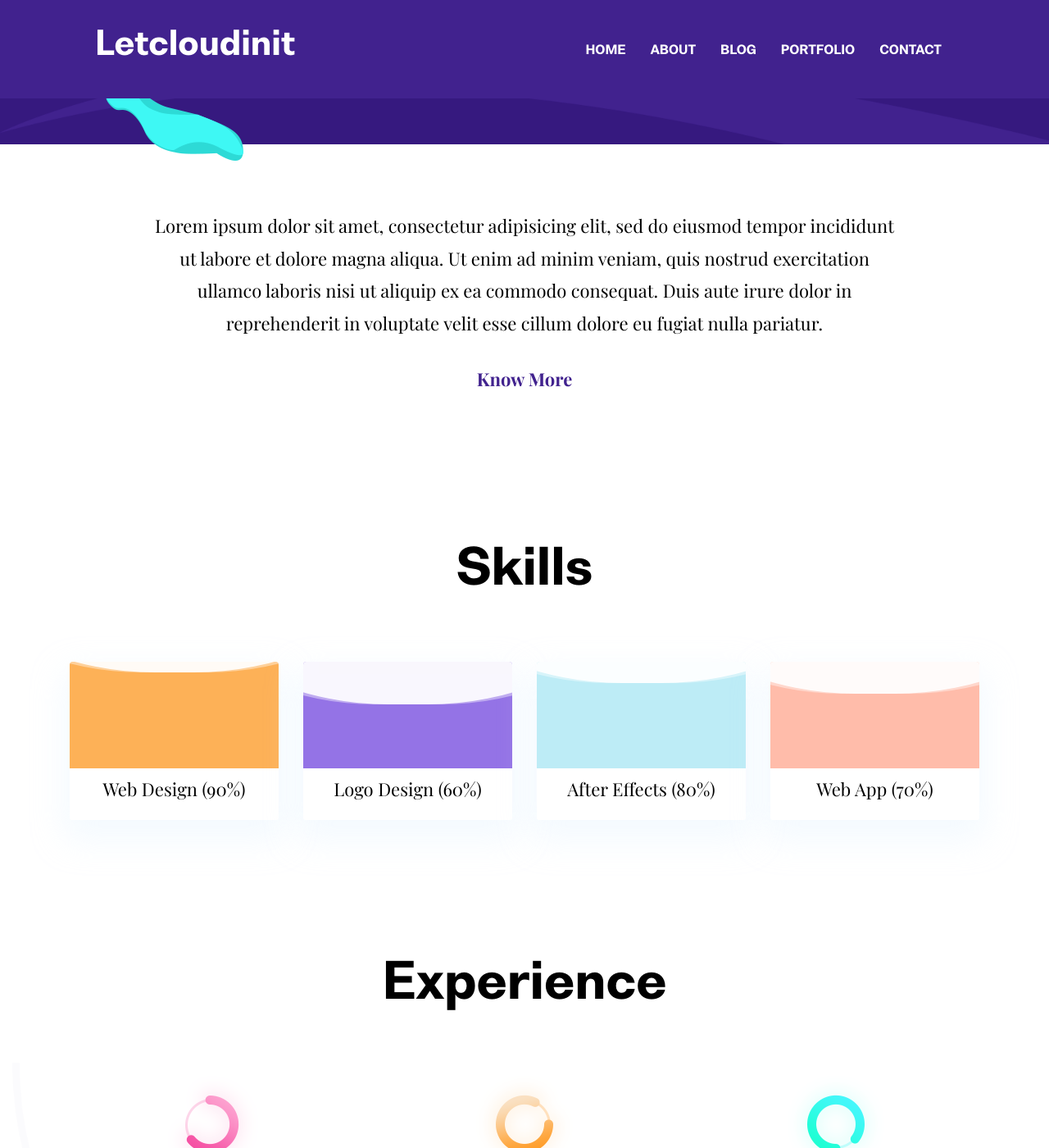
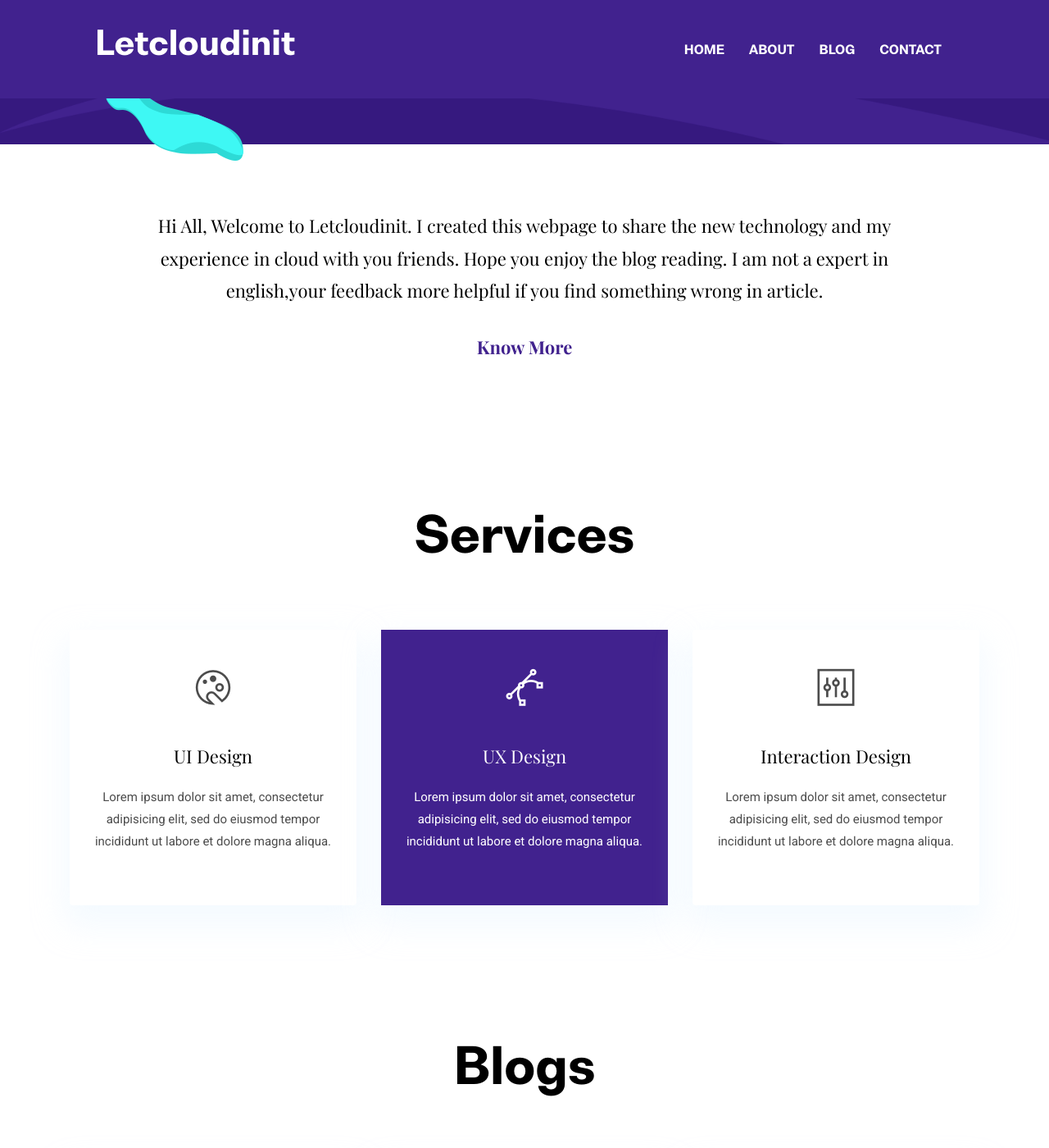
Before and after one commit to vinokumark/letcloudinit.com, a Jekyll site: the page built from index.html, in a window 1280 px wide and 1400 px high, scrolled down 772 px. Shown: the whole window at 82% size. Built offline with Jekyll 4.4.1, drawn with Linux system fonts in a browser that asks for light colours; some of the changed text lies outside the part shown.

Commit message:
new chages

```diff
--- a/_data/settings.yml
+++ b/_data/settings.yml
@@ -1,296 +1,231 @@
-#-------------------------------
-# General Site Settings
-
 title: Letcloudinit
-
-logo:
-author: themefisher
-description: this is meta description
+logo: null
+author: Vinoth
+description: aws,gcp,azure,Automation,AIops,Devops
 email: info@letcloudinit.com
-
+address: Chennai,India
 copyright: Copyright &copy; 2020 Letcloudinit
-
 menu:
-- {name: About, link: '/about'}
-- {name: Blog, link: '/blog'}
-- {name: Portfolio, link: '/portfolio'}
-- {name: Contact, link: '/contact'}
-
-
-#-------------------------------
-# Google Analytics Section
-
-# Analytics helps you understand who visits your website.
-# Learn more at: http://support.google.com/analytics/answer/1008065
-
-# NOTE: If you want to use Google Analytics for basic web tracking: Just uncomment and enter your UA-Code here.
-
+  - name: About
+    link: /about
+  - name: Blog
+    link: /blog
+  - name: Contact
+    link: /contact
 google-analytics: UA-184809044-1
-
-
-#-------------------------------
-# Comment Section (Disqus)
-
-disqus-identifier: # Add your shortname for Disqus Comment. For example mr-brown
-
-
-#-------------------------------
-# Hero Section
-
+disqus-identifier: null
 hero:
   hero-title: Hi! All <br> Welcome to <br> Cloud World
-
 social:
-- {icon: "ti-facebook", link: "#"}
-- {icon: "ti-instagram", link: "#"}
-- {icon: "ti-dribbble", link: "#"}
-- {icon: "ti-twitter", link: "#"}
-
-
-#-------------------------------
-# About (Section and Page)
-
-# About Section
-blurb:
-  Lorem ipsum dolor sit amet, consectetur adipisicing elit, sed do eiusmod tempor incididunt ut labore et dolore magna aliqua. Ut enim ad minim veniam, quis nostrud exercitation ullamco laboris nisi ut aliquip ex ea commodo consequat. Duis aute irure dolor in reprehenderit in voluptate velit esse cillum dolore eu fugiat nulla pariatur.
-
-blurb-btn-link: '/about'
+  - icon: ti-facebook
+    link: '#'
+  - icon: ti-instagram
+    link: '#'
+  - icon: ti-dribbble
+    link: '#'
+  - icon: ti-twitter
+    link: '#'
+blurb: >-
+  Hi All, Welcome to Letcloudinit. I created this webpage to share the new
+  technology and my experience in cloud with you friends.
+  Hope you enjoy the blog reading. I am not a expert in english,your feedback more helpful if you find something wrong in article.
+blurb-btn-link: /blog
 blurb-btn-name: know more
-
-
-# About Page
-
-# Work Process Section
 work-process:
-  - title : "Research and Plan"
-    icon : "assets/images/icons/plan.png"
-    content : "Lorem ipsum dolor sit amet, consectetur adipisicing elit, sed do eiusmod tempor incididunt ut labore et dolore magna aliqua."
-
-  - title : "Design and Develop"
-    icon : "assets/images/icons/design.png"
-    content : "Lorem ipsum dolor sit amet, consectetur adipisicing elit, sed do eiusmod tempor incididunt ut labore et dolore magna aliqua."
-
-  - title : "Deliver"
-    icon : "assets/images/icons/print.png"
-    content : "Lorem ipsum dolor sit amet, consectetur adipisicing elit, sed do eiusmod tempor incididunt ut labore et dolore magna aliqua."
-
-
-# My Team Section
+  - title: Research and Plan
+    icon: assets/images/icons/plan.png
+    content: >-
+      Lorem ipsum dolor sit amet, consectetur adipisicing elit, sed do eiusmod
+      tempor incididunt ut labore et dolore magna aliqua.
+  - title: Design and Develop
+    icon: assets/images/icons/design.png
+    content: >-
+      Lorem ipsum dolor sit amet, consectetur adipisicing elit, sed do eiusmod
+      tempor incididunt ut labore et dolore magna aliqua.
+  - title: Deliver
+    icon: assets/images/icons/print.png
+    content: >-
+      Lorem ipsum dolor sit amet, consectetur adipisicing elit, sed do eiusmod
+      tempor incididunt ut labore et dolore magna aliqua.
 team:
-  - title : "Jack Schenziwe"
-    image : "assets/images/team/member-1.png"
-    designation : "Project Manager"
-
-  - title : "Julias Carlie"
-    image : "assets/images/team/member-2.png"
-    designation : "Web Developer"
-
-  - title : "John Doe"
-    image : "assets/images/team/member-3.png"
-    designation : "Designer"
-
-
-#-------------------------------
-# Skills Section
-
+  - title: Jack Schenziwe
+    image: assets/images/team/member-1.png
+    designation: Project Manager
+  - title: Julias Carlie
+    image: assets/images/team/member-2.png
+    designation: Web Developer
+  - title: John Doe
+    image: assets/images/team/member-3.png
+    designation: Designer
 skills-title: Skills
 skills:
-- {name: Web Design, color: '#fdb157', value: '90%'}
-- {name: Logo Design, color: '#9473e6', value: '60%'}
-- {name: After Effects, color: '#bdecf6', value: '80%'}
-- {name: Web App, color: '#ffbcaa', value: '70%'}
-
-
-#-------------------------------
-# Exprerience Section
-
+  - name: Web Design
+    color: '#fdb157'
+    value: 90%
+  - name: Logo Design
+    color: '#9473e6'
+    value: 60%
+  - name: After Effects
+    color: '#bdecf6'
+    value: 80%
+  - name: Web App
+    color: '#ffbcaa'
+    value: 70%
 experience-title: Experience
 experience:
-- {name: Junior UX Designer, icon: 'icon-1.png', date: 'Jan 2007 - Feb 2009', organization: 'WEBEX'}
-- {name: UX & UI Designer, icon: 'icon-2.png', date: 'Mar 2009 - Aug 2014', organization: 'AUGMEDIX'}
-- {name: Senior UI Designer, icon: 'icon-3.png', date: 'Sep 2014 - Present', organization: 'THEMEFISHER'}
-
-
-#-------------------------------
-# Education Section
-
+  - name: Junior UX Designer
+    icon: icon-1.png
+    date: Jan 2007 - Feb 2009
+    organization: WEBEX
+  - name: UX & UI Designer
+    icon: icon-2.png
+    date: Mar 2009 - Aug 2014
+    organization: AUGMEDIX
+  - name: Senior UI Designer
+    icon: icon-3.png
+    date: Sep 2014 - Present
+    organization: THEMEFISHER
 education-title: Education
 education:
-- {name: Marters in UX Design, date: '2006', organization: 'Masassusets Institute of Technology'}
-- {name: Honours in Fine Arts, date: '2004', organization: 'Harvard University'}
-- {name: Higher Secondary Certificat, date: '2000', organization: 'Cardiff School'}
-- {name: Secondary School Certificate, date: '1998', organization: 'Cardiff School'}
-
-
-#-------------------------------
-# Services Section
-
+  - name: Marters in UX Design
+    date: 2006
+    organization: Masassusets Institute of Technology
+  - name: Honours in Fine Arts
+    date: 2004
+    organization: Harvard University
+  - name: Higher Secondary Certificat
+    date: 2000
+    organization: Cardiff School
+  - name: Secondary School Certificate
+    date: 1998
+    organization: Cardiff School
 services-title: Services
 services:
-- {
-    name: UI Design,
-    icon: ti-palette,
-    description: 'Lorem ipsum dolor sit amet, consectetur adipisicing elit, sed do eiusmod tempor incididunt ut labore et dolore magna aliqua.',
-    active: # Add true to select section
-  }
-- {
-    name: UX Design,
-    icon: ti-vector,
-    description: 'Lorem ipsum dolor sit amet, consectetur adipisicing elit, sed do eiusmod tempor incididunt ut labore et dolore magna aliqua.',
-    active: true # Add true to select section
-  }
-- {
-    name: Interaction Design,
-    icon: ti-panel,
-    description: 'Lorem ipsum dolor sit amet, consectetur adipisicing elit, sed do eiusmod tempor incididunt ut labore et dolore magna aliqua.',
-    active: # Add true to select section
-  }
-
-
-
-#-------------------------------
-# Portfolio (Section and Page)
-
-# Portfolio Home Section
+  - name: UI Design
+    icon: ti-palette
+    description: >-
+      Lorem ipsum dolor sit amet, consectetur adipisicing elit, sed do eiusmod
+      tempor incididunt ut labore et dolore magna aliqua.
+    active: null
+  - name: UX Design
+    icon: ti-vector
+    description: >-
+      Lorem ipsum dolor sit amet, consectetur adipisicing elit, sed do eiusmod
+      tempor incididunt ut labore et dolore magna aliqua.
+    active: true
+  - name: Interaction Design
+    icon: ti-panel
+    description: >-
+      Lorem ipsum dolor sit amet, consectetur adipisicing elit, sed do eiusmod
+      tempor incididunt ut labore et dolore magna aliqua.
+    active: null
 portfolio-home-items:
-  - image : "assets/images/portfolio/item-1.png"
-    url: "#"
-
-  - image : "assets/images/portfolio/item-2.png"
-    url: "#"
-
-  - image : "assets/images/portfolio/item-3.png"
-    url: "#"
-
-  - image : "assets/images/portfolio/item-4.png"
-    url: "#"
-
-  - image : "assets/images/portfolio/item-5.png"
-    url: "#"
-
-
-# Portfolio Page
+  - image: assets/images/portfolio/item-1.png
+    url: '#'
+  - image: assets/images/portfolio/item-2.png
+    url: '#'
+  - image: assets/images/portfolio/item-3.png
+    url: '#'
+  - image: assets/images/portfolio/item-4.png
+    url: '#'
+  - image: assets/images/portfolio/item-5.png
+    url: '#'
 portfolio-label:
-- {
-    title : "UI/UX Design",
-    type : "design"
-  }
-- {
-    title : "BRANDING",
-    type : "branding"
-  }
-- {
-    title : "ILLUSTRATION",
-    type : "illustration"
-  }
-
+  - title: UI/UX Design
+    type: design
+  - title: BRANDING
+    type: branding
+  - title: ILLUSTRATION
+    type: illustration
 portfolio-items:
-  - image : "assets/images/portfolio/item-1.png"
-    url: "#"
+  - image: assets/images/portfolio/item-1.png
+    url: '#'
     portfolio-type:
-     - type: "design"
-     - type: "illustration"
-
-  - image : "assets/images/portfolio/item-2.png"
-    url: "#"
+      - type: design
+      - type: illustration
+  - image: assets/images/portfolio/item-2.png
+    url: '#'
     portfolio-type:
-      - type: "branding"
-
-  - image : "assets/images/portfolio/item-3.png"
-    url: "#"
+      - type: branding
+  - image: assets/images/portfolio/item-3.png
+    url: '#'
     portfolio-type:
-      - type: "illustration"
-
-  - image : "assets/images/portfolio/item-6.png"
-    url: "#"
+      - type: illustration
+  - image: assets/images/portfolio/item-6.png
+    url: '#'
     portfolio-type:
-      - type: "design"
-      - type: "branding"
-
-  - image : "assets/images/portfolio/item-8.png"
-    url: "#"
+      - type: design
+      - type: branding
+  - image: assets/images/portfolio/item-8.png
+    url: '#'
     portfolio-type:
-      - type: "illustration"
-
-  - image : "assets/images/portfolio/item-5.png"
-    url: "#"
+      - type: illustration
+  - image: assets/images/portfolio/item-5.png
+    url: '#'
     portfolio-type:
-      - type: "design"
-
-  - image : "assets/images/portfolio/item-1.png"
-    url: "#"
+      - type: design
+  - image: assets/images/portfolio/item-1.png
+    url: '#'
     portfolio-type:
-      - type: "branding"
-
-  - image : "assets/images/portfolio/item-3.png"
-    url: "#"
+      - type: branding
+  - image: assets/images/portfolio/item-3.png
+    url: '#'
     portfolio-type:
-      - type: "design"
-      - type: "illustration"
-      - type: "branding"
-
-  - image : "assets/images/portfolio/item-7.png"
-    url: "#"
+      - type: design
+      - type: illustration
+      - type: branding
+  - image: assets/images/portfolio/item-7.png
+    url: '#'
     portfolio-type:
-      - type: "illustration"
-
-
-#-------------------------------
-# Testimonials Section
-
+      - type: illustration
 testimonial-items:
-  - name: "Jesica Gomez"
-    image: "assets/images/testimonial/client-1.png"
-    designation : "CEO, Funder"
-    content : "Lorem ipsum dolor sit amet, consectetur adipisicing elit, sed do eiusmod tempor incididunt ut labore et dolore magna aliqua. Ut enim ad minim veniam, <strong>quis nostrud exercitation ullamco laboris nisi ut aliquip ex ea commodo consequat.</strong> Duis aute irure dolor in reprehenderit in voluptate velit esse cillum dolore eu fugiat nulla pariatur."
-
-  - name: "Jesica Gomez"
-    image: "assets/images/testimonial/client-1.png"
-    designation: "CEO, Funder"
-    content: "Lorem ipsum dolor sit amet, consectetur adipisicing elit, sed do eiusmod tempor incididunt ut labore et dolore magna aliqua. Ut enim ad minim veniam, <strong>quis nostrud exercitation ullamco laboris nisi ut aliquip ex ea commodo consequat.</strong> Duis aute irure dolor in reprehenderit in voluptate velit esse cillum dolore eu fugiat nulla pariatur."
-
-  - name: "Jesica Gomez"
-    image: "assets/images/testimonial/client-1.png"
-    designation: "CEO, Funder"
-    content: "Lorem ipsum dolor sit amet, consectetur adipisicing elit, sed do eiusmod tempor incididunt ut labore et dolore magna aliqua. Ut enim ad minim veniam, <strong>quis nostrud exercitation ullamco laboris nisi ut aliquip ex ea commodo consequat.</strong> Duis aute irure dolor in reprehenderit in voluptate velit esse cillum dolore eu fugiat nulla pariatur."
-
-
-#-------------------------------
-# Client Slider Section
-
+  - name: Jesica Gomez
+    image: assets/images/testimonial/client-1.png
+    designation: 'CEO, Funder'
+    content: >-
+      Lorem ipsum dolor sit amet, consectetur adipisicing elit, sed do eiusmod
+      tempor incididunt ut labore et dolore magna aliqua. Ut enim ad minim
+      veniam, <strong>quis nostrud exercitation ullamco laboris nisi ut aliquip
+      ex ea commodo consequat.</strong> Duis aute irure dolor in reprehenderit
+      in voluptate velit esse cillum dolore eu fugiat nulla pariatur.
+  - name: Jesica Gomez
+    image: assets/images/testimonial/client-1.png
+    designation: 'CEO, Funder'
+    content: >-
+      Lorem ipsum dolor sit amet, consectetur adipisicing elit, sed do eiusmod
+      tempor incididunt ut labore et dolore magna aliqua. Ut enim ad minim
+      veniam, <strong>quis nostrud exercitation ullamco laboris nisi ut aliquip
+      ex ea commodo consequat.</strong> Duis aute irure dolor in reprehenderit
+      in voluptate velit esse cillum dolore eu fugiat nulla pariatur.
+  - name: Jesica Gomez
+    image: assets/images/testimonial/client-1.png
+    designation: 'CEO, Funder'
+    content: >-
+      Lorem ipsum dolor sit amet, consectetur adipisicing elit, sed do eiusmod
+      tempor incididunt ut labore et dolore magna aliqua. Ut enim ad minim
+      veniam, <strong>quis nostrud exercitation ullamco laboris nisi ut aliquip
+      ex ea commodo consequat.</strong> Duis aute irure dolor in reprehenderit
+      in voluptate velit esse cillum dolore eu fugiat nulla pariatur.
 client-slider-items:
-  - logo: "assets/images/clients-logo/client-logo-1.png"
-    url: "#"
-
-  - logo: "assets/images/clients-logo/client-logo-2.png"
-    url: "#"
-
-  - logo: "assets/images/clients-logo/client-logo-3.png"
-    url: "#"
-
-  - logo: "assets/images/clients-logo/client-logo-4.png"
-    url: "#"
-
-  - logo: "assets/images/clients-logo/client-logo-5.png"
-    url: "#"
-
-  - logo: "assets/images/clients-logo/client-logo-1.png"
-    url: "#"
-
-  - logo: "assets/images/clients-logo/client-logo-2.png"
-    url: "#"
-
-  - logo: "assets/images/clients-logo/client-logo-3.png"
-    url: "#"
-
-  - logo: "assets/images/clients-logo/client-logo-4.png"
-    url: "#"
-
-  - logo: "assets/images/clients-logo/client-logo-5.png"
-    url: "#"
-
-#-------------------------------
-# Contact Section
-
+  - logo: assets/images/clients-logo/client-logo-1.png
+    url: '#'
+  - logo: assets/images/clients-logo/client-logo-2.png
+    url: '#'
+  - logo: assets/images/clients-logo/client-logo-3.png
+    url: '#'
+  - logo: assets/images/clients-logo/client-logo-4.png
+    url: '#'
+  - logo: assets/images/clients-logo/client-logo-5.png
+    url: '#'
+  - logo: assets/images/clients-logo/client-logo-1.png
+    url: '#'
+  - logo: assets/images/clients-logo/client-logo-2.png
+    url: '#'
+  - logo: assets/images/clients-logo/client-logo-3.png
+    url: '#'
+  - logo: assets/images/clients-logo/client-logo-4.png
+    url: '#'
+  - logo: assets/images/clients-logo/client-logo-5.png
+    url: '#'
 contact-title: Contact Info
 contact-email: info@letcloudinit.com
--- a/_pages/about.md
+++ b/_pages/about.md
@@ -14,8 +14,8 @@
 Technical consultant as a freelance. Iniated the Letcloudinit to share my experience and knowledge.
 
 Specialties: Software architecture for complex hetrogeneous
-enterprise applications. Inference engines, Configuration Engines,
+enterprise and opensource applications. Inference engines, Configuration Engines,
 Knowledge Base Systems, Expert Systems and middle-ware
 platform
 
-I am a enthusiastic to learn a new technology and share my experince to people.
+I am a enthusiastic person to learn a new technology and share my experince to people.
--- a/index.html
+++ b/index.html
@@ -6,18 +6,18 @@
 
 {% include about-section.html %}
 
-{% include skills-section.html %}
+{% comment %}{% include skills-section.html %}{% endcomment %}
 
-{% include experience-section.html %}
+{% comment %}{% include experience-section.html %}{% endcomment %}
 
-{% include education-section.html %}
+{% comment %}{% include education-section.html %}{% endcomment %}
 
 {% include services-section.html %}
 
-{% include portfolio-section.html %}
+{% comment %}{% include portfolio-section.html %}{% endcomment %}
 
-{% include testimonial-section.html %}
+{% comment %}{% include testimonial-section.html %}{% endcomment %}
 
-{% include client-section.html %}
+{% comment %}{% include client-section.html %}{% endcomment %}
 
 {% include blog-section.html %}
```
Also changed, not shown: _pages/portfolio.html (deleted, +0 -51 lines), _pages/terms-and-conditions.md (added, +87 -0 lines), _posts/2017-05-26-amazon-increase-income-1.5-million copy 2.markdown (+5 -4 lines), _posts/2020-12-06-hashicorp-vault-iam-authentication.md (added, +17 -0 lines), assets/images/blog/post6.jpg (added).
